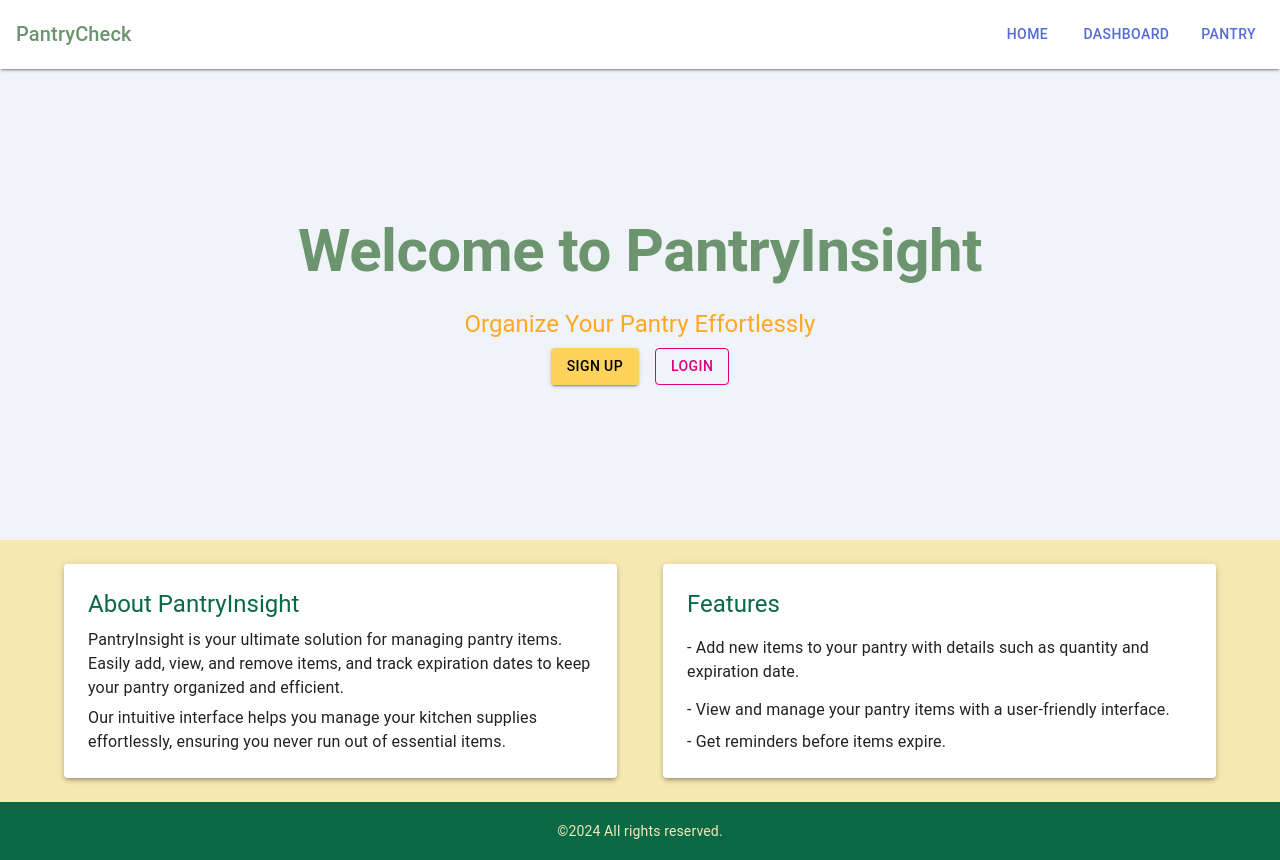
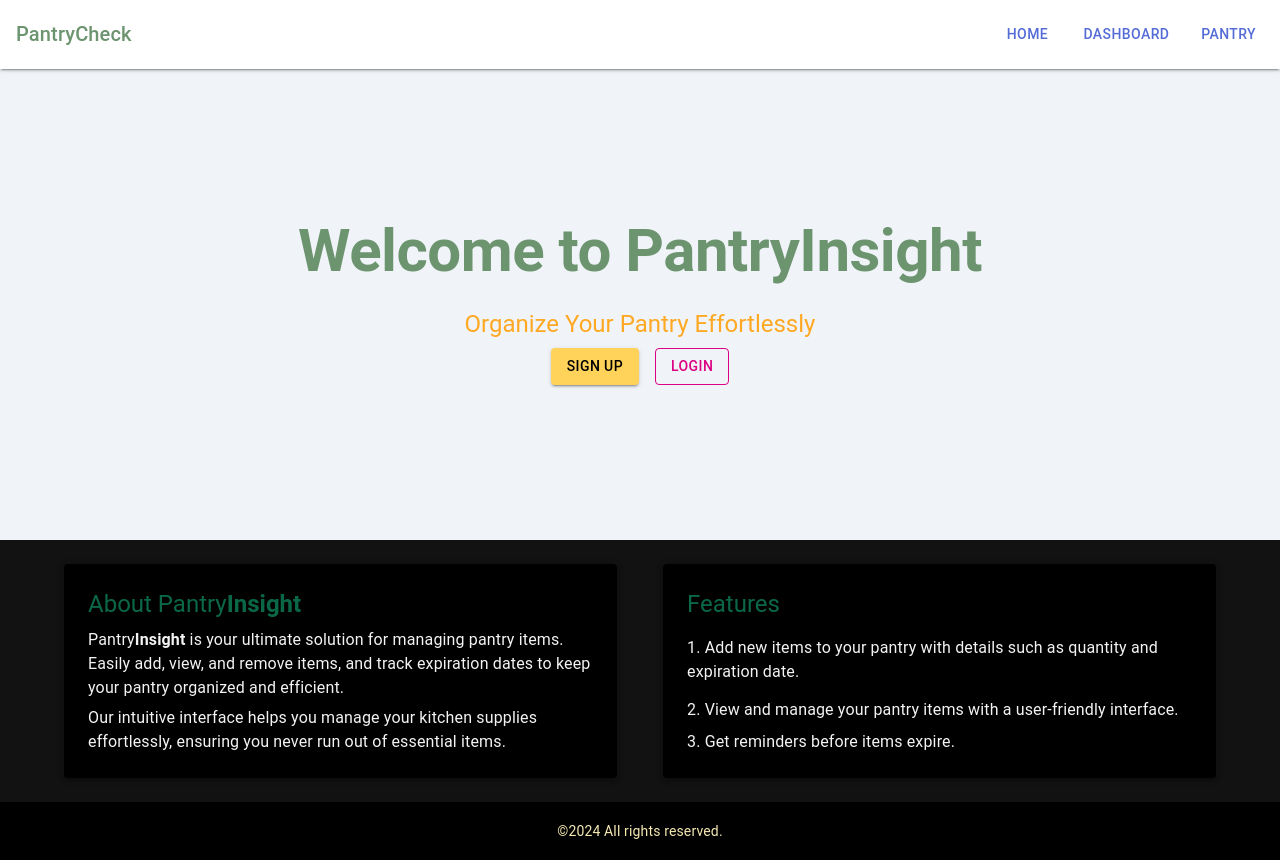
Before and after one commit to yashvisharma1204/PantryInsight, a Next.js app: page / in a window 1280 px wide. Built offline with nearby package versions, Linux system fonts and the light colour scheme.

Commit message:
Update index.js

```diff
--- a/pages/index.js
+++ b/pages/index.js
@@ -1,8 +1,7 @@
 // pages/index.js
 import { Box, Typography } from "@mui/material";
 import Navbar from "../components/Navbar";
-import BentoBox from "../components/BentoBox";
-import AnimatedSection from "../components/AnimatedSection";
+import AnimatedSection from "../components/AnimatedSection"; // Ensure this path is correct
 
 export default function Home() {
   return (
@@ -11,7 +10,7 @@ export default function Home() {
       <Box
         sx={{
           paddingTop: "60px", // Adjust for the fixed navbar
-          backgroundColor: '#F6E9B2', // Light Yellow background
+          backgroundColor: '#121212', // Light Yellow background
           minHeight: 'calc(100vh - 80px)', // Ensure footer is at bottom
           display: 'flex',
           flexDirection: 'column',
@@ -29,6 +28,11 @@ export default function Home() {
             flexWrap: 'wrap',
             maxWidth: '1200px', // Adjust as needed
             margin: '0 auto', // Center the content
+            '@media (max-width: 600px)': {
+              flexDirection: 'column', // Stack items vertically on small screens
+              padding: 1,
+              gap: 2,
+            }
           }}
         >
           <Box
@@ -36,20 +40,25 @@ export default function Home() {
               flex: 1,
               maxWidth: '48%', // Adjust max width as needed
               minWidth: '300px', // Ensure boxes are not too narrow
-              backgroundColor: '#FFFFFF', // White background for the box
+              backgroundColor: 'black', // White background for the box
               borderRadius: 1,
               boxShadow: 3,
               padding: 3,
               display: 'flex',
               flexDirection: 'column',
               justifyContent: 'space-between',
+              color: '#f3f3f3',
+              '@media (max-width: 600px)': {
+                maxWidth: '100%', // Full width on small screens
+                marginBottom: 2, // Space between stacked boxes
+              }
             }}
           >
             <Typography variant="h5" gutterBottom sx={{ color: "#0A6847" }}>
-              About PantryInsight
+              About Pantry<b>Insight</b>
             </Typography>
             <Typography variant="body1" gutterBottom>
-            PantryInsight is your ultimate solution for managing pantry items. Easily add, view, and remove items, and track expiration dates to keep your pantry organized and efficient.
+              Pantry<b>Insight</b> is your ultimate solution for managing pantry items. Easily add, view, and remove items, and track expiration dates to keep your pantry organized and efficient.
             </Typography>
             <Typography variant="body1">
               Our intuitive interface helps you manage your kitchen supplies effortlessly, ensuring you never run out of essential items.
@@ -61,26 +70,31 @@ export default function Home() {
               flex: 1,
               maxWidth: '48%', // Adjust max width as needed
               minWidth: '300px', // Ensure boxes are not too narrow
-              backgroundColor: '#FFFFFF', // White background for the box
+              backgroundColor: 'black', // White background for the box
               borderRadius: 1,
               boxShadow: 3,
               padding: 3,
               display: 'flex',
               flexDirection: 'column',
               justifyContent: 'space-between',
+              color: '#f3f3f3',
+              '@media (max-width: 600px)': {
+                maxWidth: '100%', // Full width on small screens
+                marginBottom: 2, // Space between stacked boxes
+              }
             }}
           >
             <Typography variant="h5" gutterBottom sx={{ color: "#0A6847" }}>
               Features
             </Typography>
             <Typography variant="body1" gutterBottom>
-              - Add new items to your pantry with details such as quantity and expiration date.
+              1. Add new items to your pantry with details such as quantity and expiration date.
             </Typography>
             <Typography variant="body1">
-              - View and manage your pantry items with a user-friendly interface.
+              2. View and manage your pantry items with a user-friendly interface.
             </Typography>
             <Typography variant="body1">
-              - Get reminders before items expire.
+              3. Get reminders before items expire.
             </Typography>
           </Box>
         </Box>
@@ -88,7 +102,7 @@ export default function Home() {
         <Box
           sx={{
             marginTop: 'auto', // Pushes footer to the bottom
-            backgroundColor: '#0A6847', // Footer background color
+            backgroundColor: 'black', // Footer background color
             color: '#F6E9B2', // Footer text color
             padding: 2.4,
             textAlign: 'center',
```
